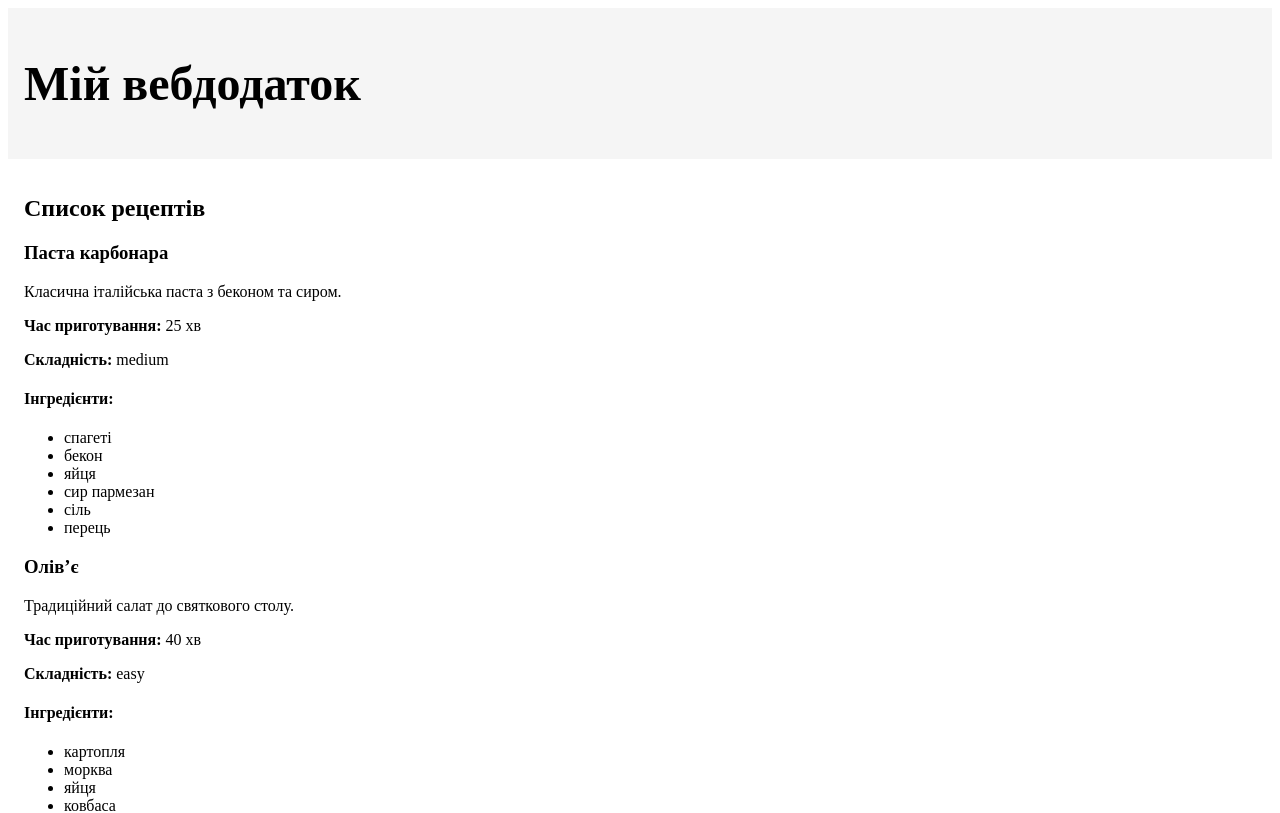
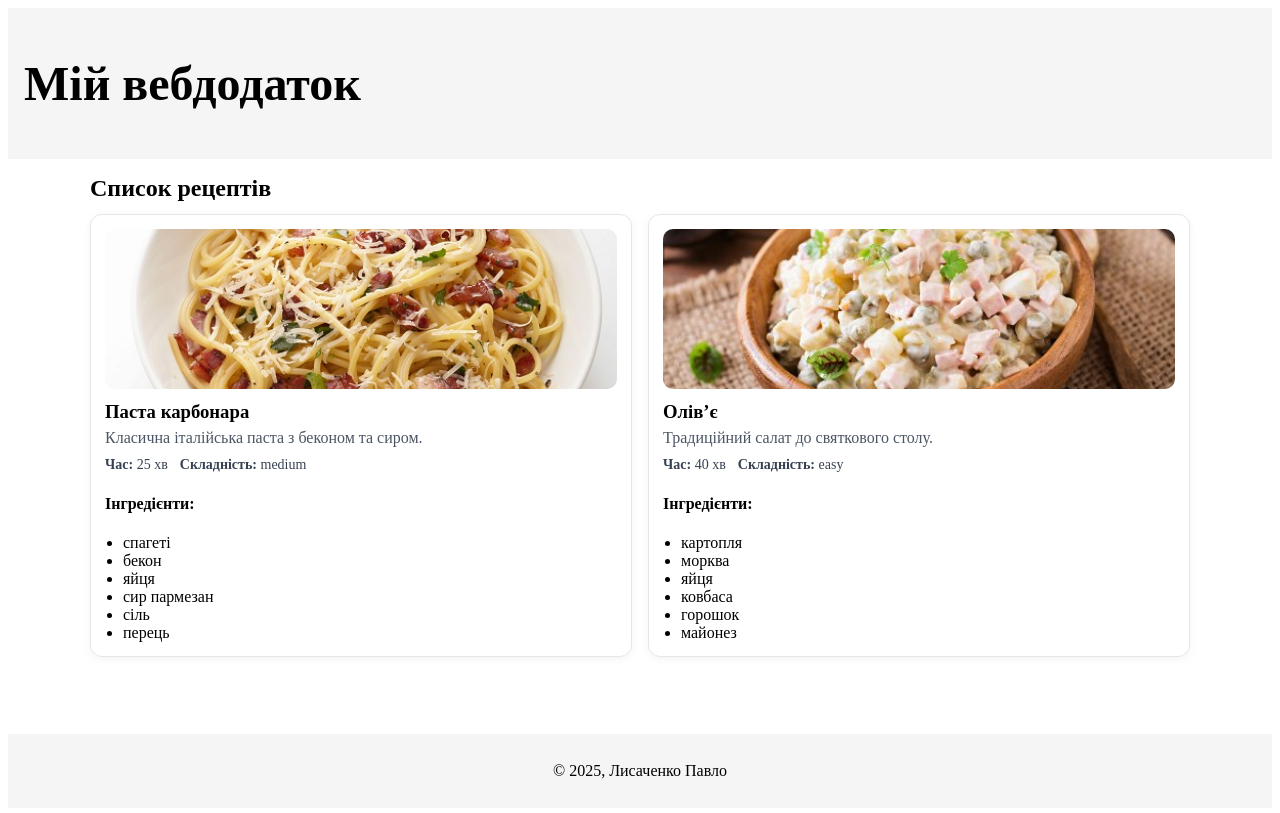
Before and after one commit to kap2z/my-angular-app, an Angular app: page / in a window 1280 px wide. Shown: the top 813 px of the page. Built offline with nearby package versions, Linux system fonts and the light colour scheme.

Commit message:
ЛР2: додав картинки та стилі

```diff
--- a/src/app/item-card/item-card.css
+++ b/src/app/item-card/item-card.css
@@ -0,0 +1,46 @@
+.recipe-card {
+  border: 1px solid #e5e7eb;
+  border-radius: 12px;
+  padding: 14px;
+  background: #fff;
+  box-shadow: 0 2px 10px rgba(0,0,0,0.05);
+}
+
+.recipe-image {
+  width: 100%;
+  height: 160px;
+  overflow: hidden;
+  border-radius: 10px;
+  margin-bottom: 12px;
+  background: #f3f4f6;
+}
+
+.recipe-image img {
+  width: 100%;
+  height: 100%;
+  object-fit: cover;
+  display: block;
+}
+
+.recipe-card h3 {
+  margin: 0 0 6px;
+}
+
+.desc {
+  margin: 0 0 10px;
+  color: #4b5563;
+}
+
+.meta {
+  display: flex;
+  gap: 12px;
+  flex-wrap: wrap;
+  margin-bottom: 10px;
+  color: #374151;
+  font-size: 14px;
+}
+
+.recipe-card ul {
+  margin: 6px 0 0;
+  padding-left: 18px;
+}
--- a/src/app/item-card/item-card.html
+++ b/src/app/item-card/item-card.html
@@ -1,14 +1,18 @@
 <article class="recipe-card">
+  <div class="recipe-image" *ngIf="recipe.imageUrl">
+    <img [src]="recipe.imageUrl" [alt]="recipe.title" />
+  </div>
+
   <h3>{{ recipe.title }}</h3>
-  <p>{{ recipe.description }}</p>
+  <p class="desc">{{ recipe.description }}</p>
 
-  <p><strong>Час приготування:</strong> {{ recipe.cookingTimeMinutes }} хв</p>
-  <p><strong>Складність:</strong> {{ recipe.difficulty }}</p>
+  <div class="meta">
+    <span><strong>Час:</strong> {{ recipe.cookingTimeMinutes }} хв</span>
+    <span><strong>Складність:</strong> {{ recipe.difficulty }}</span>
+  </div>
 
   <h4>Інгредієнти:</h4>
   <ul>
-    <li *ngFor="let ingredient of recipe.ingredients">
-      {{ ingredient }}
-    </li>
+    <li *ngFor="let ingredient of recipe.ingredients">{{ ingredient }}</li>
   </ul>
 </article>
--- a/src/app/item-card/item-card.ts
+++ b/src/app/item-card/item-card.ts
@@ -1,11 +1,11 @@
 import { Component, Input } from '@angular/core';
-import { NgForOf } from '@angular/common';
+import { NgForOf, NgIf } from '@angular/common';
 import { Recipe } from '../shared/models/recipe.model';
 
 @Component({
   selector: 'app-item-card',
   standalone: true,
-  imports: [NgForOf],
+  imports: [NgForOf, NgIf],
   templateUrl: './item-card.html',
   styleUrl: './item-card.css',
 })
--- a/src/app/items-list/items-list.css
+++ b/src/app/items-list/items-list.css
@@ -0,0 +1,14 @@
+.recipes {
+  max-width: 1100px;
+  margin: 0 auto;
+}
+
+.recipes h2 {
+  margin: 0 0 12px;
+}
+
+.recipes-grid {
+  display: grid;
+  grid-template-columns: repeat(auto-fit, minmax(260px, 1fr));
+  gap: 16px;
+}
--- a/src/app/items-list/items-list.html
+++ b/src/app/items-list/items-list.html
@@ -1,7 +1,7 @@
-<section>
+<section class="recipes">
   <h2>Список рецептів</h2>
 
-  <div *ngFor="let recipe of recipes">
-    <app-item-card [recipe]="recipe"></app-item-card>
+  <div class="recipes-grid">
+    <app-item-card *ngFor="let recipe of recipes" [recipe]="recipe"></app-item-card>
   </div>
 </section>
--- a/src/app/items-list/items-list.ts
+++ b/src/app/items-list/items-list.ts
@@ -19,7 +19,7 @@ export class ItemsList {
       ingredients: ['спагеті', 'бекон', 'яйця', 'сир пармезан', 'сіль', 'перець'],
       cookingTimeMinutes: 25,
       difficulty: 'medium',
-      imageUrl: '',
+      imageUrl: 'images/recipes/carbonara.jpg',
     },
     {
       id: 2,
@@ -28,7 +28,7 @@ export class ItemsList {
       ingredients: ['картопля', 'морква', 'яйця', 'ковбаса', 'горошок', 'майонез'],
       cookingTimeMinutes: 40,
       difficulty: 'easy',
-      imageUrl: '',
+      imageUrl: 'images/recipes/olivier.jpg',
     },
   ];
 }
```
Also changed, not shown: public/images/recipes/carbonara.jpg (added), public/images/recipes/olivier.jpg (added).
